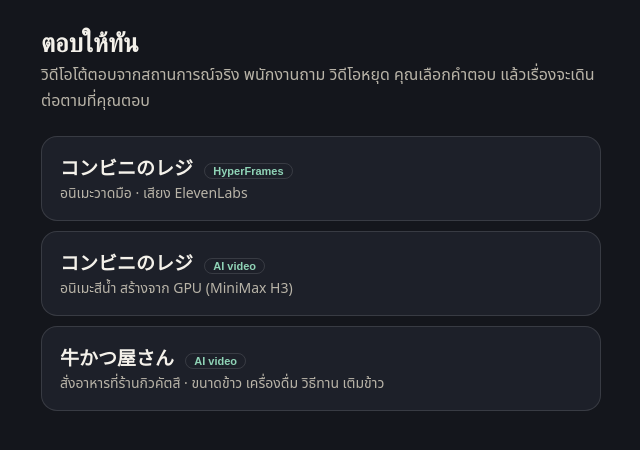
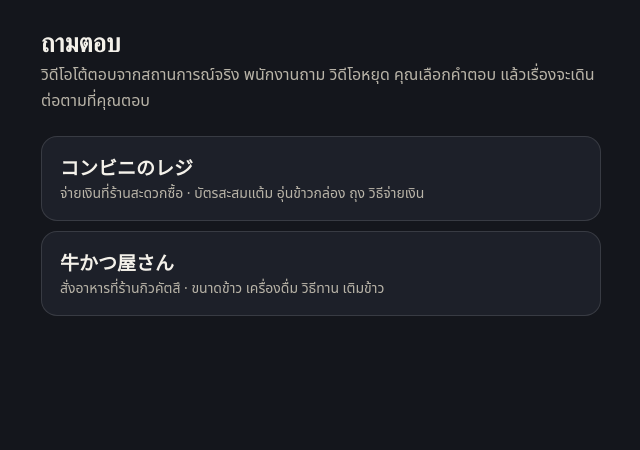
Before and after one commit to undenty/japanese-interactive, a plain HTML site: page index.html in a window 1280 px wide. Shown: the whole page, without its empty margins (319-959 px from the left). Drawn offline with Linux system fonts and the light colour scheme.

Commit message:
Rename site to ถามตอบ, hide HyperFrames scene, drop tool wording from index
Co-Authored-By: Claude Opus 5.5 <noreply@anthropic.com>
Claude-Session: https://claude.ai/code/session_01W4kGK75vvnPFnxevWdmrBW

```diff
--- a/index.html
+++ b/index.html
@@ -3,7 +3,7 @@
 <head>
 <meta charset="utf-8">
 <meta name="viewport" content="width=device-width, initial-scale=1">
-<title>ตอบให้ทัน · สถานการณ์จริง</title>
+<title>ถามตอบ · สถานการณ์จริง</title>
 <style>
 :root{--bg:#14161c;--card:#1d2029;--ink:#f4f1ea;--muted:#b9b4a8;--accent:#8fd3b6;--line:rgba(255,255,255,.12)}
 body{margin:0;background:var(--bg);color:var(--ink);font-family:"Noto Sans Thai","Thonburi",system-ui,sans-serif;padding:28px 16px}
@@ -18,10 +18,9 @@ a.card:hover{border-color:var(--accent)}
 </style>
 </head>
 <body><main>
-<h1>ตอบให้ทัน</h1>
+<h1>ถามตอบ</h1>
 <p>วิดีโอโต้ตอบจากสถานการณ์จริง พนักงานถาม วิดีโอหยุด คุณเลือกคำตอบ แล้วเรื่องจะเดินต่อตามที่คุณตอบ</p>
-<a class="card" href="player.html?s=konbini-hf"><div class="jp">コンビニのレジ <span class="tag">HyperFrames</span></div><div class="sub">อนิเมะวาดมือ · เสียง ElevenLabs</div></a>
-<a class="card" href="player.html?s=konbini"><div class="jp">コンビニのレジ <span class="tag">AI video</span></div><div class="sub">อนิเมะสีน้ำ สร้างจาก GPU (MiniMax H3)</div></a>
-<a class="card" href="player.html?s=gyukatsu"><div class="jp">牛かつ屋さん <span class="tag">AI video</span></div><div class="sub">สั่งอาหารที่ร้านกิวคัตสึ · ขนาดข้าว เครื่องดื่ม วิธีทาน เติมข้าว</div></a>
+<a class="card" href="player.html?s=konbini"><div class="jp">コンビニのレジ</div><div class="sub">จ่ายเงินที่ร้านสะดวกซื้อ · บัตรสะสมแต้ม อุ่นข้าวกล่อง ถุง วิธีจ่ายเงิน</div></a>
+<a class="card" href="player.html?s=gyukatsu"><div class="jp">牛かつ屋さん</div><div class="sub">สั่งอาหารที่ร้านกิวคัตสึ · ขนาดข้าว เครื่องดื่ม วิธีทาน เติมข้าว</div></a>
 </main></body>
 </html>
```
Also changed, not shown: player.html (+1 -1 lines), 1 other file.
